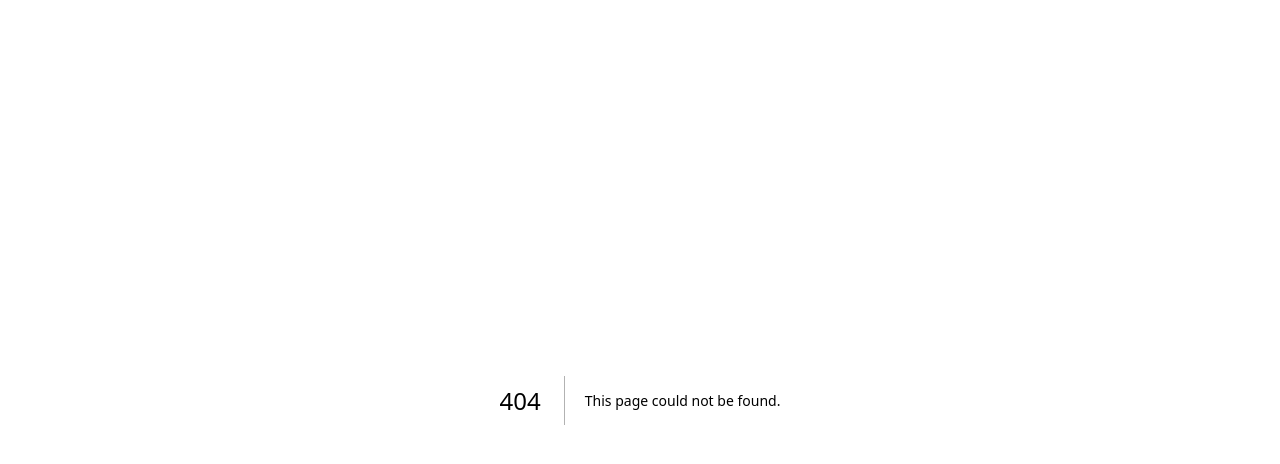
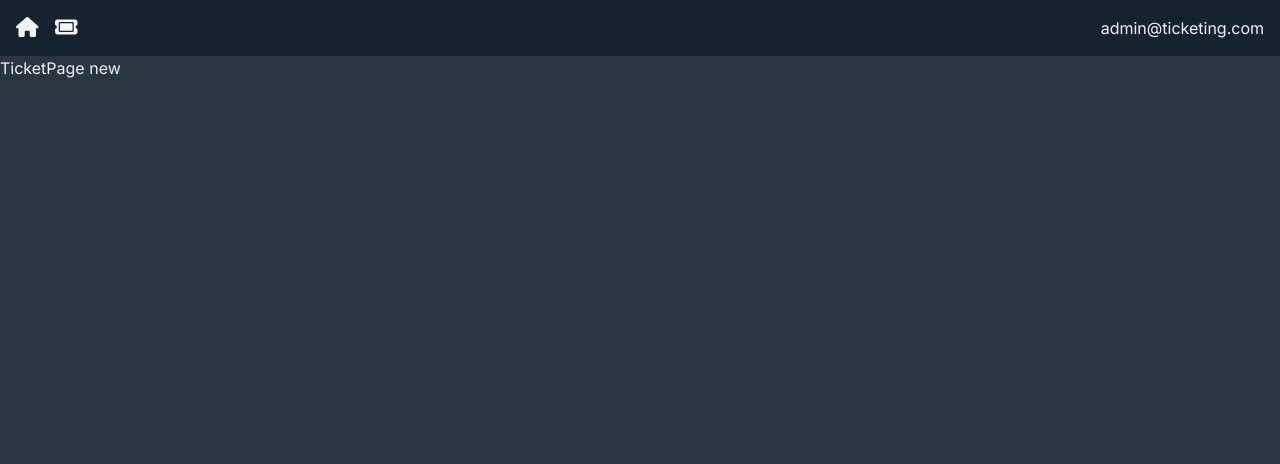
Before and after one commit to prashastikarlekar/CodeGuardian-Ticketing-App, a Next.js app: page /TicketPage/new in a window 1280 px wide. Before the commit this address had no page. Shown: the top 464 px of the page. Built offline with nearby package versions, Linux system fonts and the light colour scheme.

Commit message:
Tailwind classes setup, basic components for structure created.

```diff
--- /dev/null
+++ b/app/(components)/DeleteBlock.jsx
@@ -0,0 +1,15 @@
+/** @format */
+
+import { faX } from "@fortawesome/free-solid-svg-icons";
+import { FontAwesomeIcon } from "@fortawesome/react-fontawesome";
+
+const DeleteBlock = () => {
+	return (
+		<FontAwesomeIcon
+			icon={faX}
+			className='text-red-400 hover:cursor-pointer hover:text-red-200'
+		/>
+	);
+};
+
+export default DeleteBlock;
--- /dev/null
+++ b/app/(components)/Nav.jsx
@@ -0,0 +1,25 @@
+/** @format */
+
+import { faHome, faTicket } from "@fortawesome/free-solid-svg-icons";
+import { FontAwesomeIcon } from "@fortawesome/react-fontawesome";
+import Link from "next/link";
+
+const Nav = () => {
+	return (
+		<nav className='flex justify-between bg-nav p-4'>
+			<div className='flex items-center space-x-4'>
+				<Link href='/'>
+					<FontAwesomeIcon icon={faHome} className='icon' />
+				</Link>
+				<Link href='/TicketPage/new'>
+					<FontAwesomeIcon icon={faTicket} className='icon' />
+				</Link>
+			</div>
+			<div>
+				<p className='text-default-text'> admin@ticketing.com</p>
+			</div>
+		</nav>
+	);
+};
+
+export default Nav;
--- /dev/null
+++ b/app/(components)/TicketCard.jsx
@@ -0,0 +1,13 @@
+/** @format */
+
+import DeleteBlock from "./DeleteBlock";
+
+const TicketCard = () => {
+	return (
+		<div>
+			<DeleteBlock />
+		</div>
+	);
+};
+
+export default TicketCard;
--- /dev/null
+++ b/app/TicketPage/[id]/page.jsx
@@ -0,0 +1,7 @@
+/** @format */
+
+const TicketPage = ({ params }) => {
+	return <div>TicketPage {params.id}</div>;
+};
+
+export default TicketPage;
--- a/app/globals.css
+++ b/app/globals.css
@@ -3,3 +3,12 @@
 @tailwind base;
 @tailwind components;
 @tailwind utilities;
+
+@layer components {
+	.icon {
+		@apply text-default-text text-xl;
+	}
+	.btn {
+		@apply hover:no-underline bg-blue-accent hover:bg-blue-accent-hover tracking-wider w-full text-center text-nav font-bold cursor-pointer uppercase px-4 py-2 rounded-md transition-colors block;
+	}
+}
--- a/app/layout.js
+++ b/app/layout.js
@@ -1,17 +1,32 @@
-import { Inter } from 'next/font/google'
-import './globals.css'
+/** @format */
 
-const inter = Inter({ subsets: ['latin'] })
+import { Inter } from "next/font/google";
+import "./globals.css";
+import Nav from "./(components)/Nav";
+
+import { config } from "@fortawesome/fontawesome-svg-core";
+import "@fortawesome/fontawesome-svg-core/styles.css";
+
+config.autoAddCss = false;
+
+const inter = Inter({ subsets: ["latin"] });
 
 export const metadata = {
-  title: 'Create Next App',
-  description: 'Generated by create next app',
-}
+	title: "Ticketing App",
+	description: "Generated by Prashasti Karlekar",
+};
 
 export default function RootLayout({ children }) {
-  return (
-    <html lang="en">
-      <body className={inter.className}>{children}</body>
-    </html>
-  )
+	return (
+		<html lang='en'>
+			<body className={inter.className}>
+				<div className='flex flex-col h-screen max-h-screen '>
+					<Nav />
+					<div className='flex-grow overflow-y-auto bg-page text-default-text'>
+						{children}
+					</div>
+				</div>
+			</body>
+		</html>
+	);
 }
--- a/app/page.js
+++ /dev/null
@@ -1,113 +0,0 @@
-import Image from 'next/image'
-
-export default function Home() {
-  return (
-    <main className="flex min-h-screen flex-col items-center justify-between p-24">
-      <div className="z-10 max-w-5xl w-full items-center justify-between font-mono text-sm lg:flex">
-        <p className="fixed left-0 top-0 flex w-full justify-center border-b border-gray-300 bg-gradient-to-b from-zinc-200 pb-6 pt-8 backdrop-blur-2xl dark:border-neutral-800 dark:bg-zinc-800/30 dark:from-inherit lg:static lg:w-auto  lg:rounded-xl lg:border lg:bg-gray-200 lg:p-4 lg:dark:bg-zinc-800/30">
-          Get started by editing&nbsp;
-          <code className="font-mono font-bold">app/page.js</code>
-        </p>
-        <div className="fixed bottom-0 left-0 flex h-48 w-full items-end justify-center bg-gradient-to-t from-white via-white dark:from-black dark:via-black lg:static lg:h-auto lg:w-auto lg:bg-none">
-          <a
-            className="pointer-events-none flex place-items-center gap-2 p-8 lg:pointer-events-auto lg:p-0"
-            href="https://vercel.com?utm_source=create-next-app&utm_medium=appdir-template&utm_campaign=create-next-app"
-            target="_blank"
-            rel="noopener noreferrer"
-          >
-            By{' '}
-            <Image
-              src="/vercel.svg"
-              alt="Vercel Logo"
-              className="dark:invert"
-              width={100}
-              height={24}
-              priority
-            />
-          </a>
-        </div>
-      </div>
-
-      <div className="relative flex place-items-center before:absolute before:h-[300px] before:w-[480px] before:-translate-x-1/2 before:rounded-full before:bg-gradient-radial before:from-white before:to-transparent before:blur-2xl before:content-[''] after:absolute after:-z-20 after:h-[180px] after:w-[240px] after:translate-x-1/3 after:bg-gradient-conic after:from-sky-200 after:via-blue-200 after:blur-2xl after:content-[''] before:dark:bg-gradient-to-br before:dark:from-transparent before:dark:to-blue-700 before:dark:opacity-10 after:dark:from-sky-900 after:dark:via-[#0141ff] after:dark:opacity-40 before:lg:h-[360px] z-[-1]">
-        <Image
-          className="relative dark:drop-shadow-[0_0_0.3rem_#ffffff70] dark:invert"
-          src="/next.svg"
-          alt="Next.js Logo"
-          width={180}
-          height={37}
-          priority
-        />
-      </div>
-
-      <div className="mb-32 grid text-center lg:max-w-5xl lg:w-full lg:mb-0 lg:grid-cols-4 lg:text-left">
-        <a
-          href="https://nextjs.org/docs?utm_source=create-next-app&utm_medium=appdir-template&utm_campaign=create-next-app"
-          className="group rounded-lg border border-transparent px-5 py-4 transition-colors hover:border-gray-300 hover:bg-gray-100 hover:dark:border-neutral-700 hover:dark:bg-neutral-800/30"
-          target="_blank"
-          rel="noopener noreferrer"
-        >
-          <h2 className={`mb-3 text-2xl font-semibold`}>
-            Docs{' '}
-            <span className="inline-block transition-transform group-hover:translate-x-1 motion-reduce:transform-none">
-              -&gt;
-            </span>
-          </h2>
-          <p className={`m-0 max-w-[30ch] text-sm opacity-50`}>
-            Find in-depth information about Next.js features and API.
-          </p>
-        </a>
-
-        <a
-          href="https://nextjs.org/learn?utm_source=create-next-app&utm_medium=appdir-template-tw&utm_campaign=create-next-app"
-          className="group rounded-lg border border-transparent px-5 py-4 transition-colors hover:border-gray-300 hover:bg-gray-100 hover:dark:border-neutral-700 hover:dark:bg-neutral-800 hover:dark:bg-opacity-30"
-          target="_blank"
-          rel="noopener noreferrer"
-        >
-          <h2 className={`mb-3 text-2xl font-semibold`}>
-            Learn{' '}
-            <span className="inline-block transition-transform group-hover:translate-x-1 motion-reduce:transform-none">
-              -&gt;
-            </span>
-          </h2>
-          <p className={`m-0 max-w-[30ch] text-sm opacity-50`}>
-            Learn about Next.js in an interactive course with&nbsp;quizzes!
-          </p>
-        </a>
-
-        <a
-          href="https://vercel.com/templates?framework=next.js&utm_source=create-next-app&utm_medium=appdir-template&utm_campaign=create-next-app"
-          className="group rounded-lg border border-transparent px-5 py-4 transition-colors hover:border-gray-300 hover:bg-gray-100 hover:dark:border-neutral-700 hover:dark:bg-neutral-800/30"
-          target="_blank"
-          rel="noopener noreferrer"
-        >
-          <h2 className={`mb-3 text-2xl font-semibold`}>
-            Templates{' '}
-            <span className="inline-block transition-transform group-hover:translate-x-1 motion-reduce:transform-none">
-              -&gt;
-            </span>
-          </h2>
-          <p className={`m-0 max-w-[30ch] text-sm opacity-50`}>
-            Explore starter templates for Next.js.
-          </p>
-        </a>
-
-        <a
-          href="https://vercel.com/new?utm_source=create-next-app&utm_medium=appdir-template&utm_campaign=create-next-app"
-          className="group rounded-lg border border-transparent px-5 py-4 transition-colors hover:border-gray-300 hover:bg-gray-100 hover:dark:border-neutral-700 hover:dark:bg-neutral-800/30"
-          target="_blank"
-          rel="noopener noreferrer"
-        >
-          <h2 className={`mb-3 text-2xl font-semibold`}>
-            Deploy{' '}
-            <span className="inline-block transition-transform group-hover:translate-x-1 motion-reduce:transform-none">
-              -&gt;
-            </span>
-          </h2>
-          <p className={`m-0 max-w-[30ch] text-sm opacity-50`}>
-            Instantly deploy your Next.js site to a shareable URL with Vercel.
-          </p>
-        </a>
-      </div>
-    </main>
-  )
-}
--- /dev/null
+++ b/app/page.jsx
@@ -0,0 +1,13 @@
+/** @format */
+
+import TicketCard from "./(components)/TicketCard";
+
+const Dashboard = () => {
+	return (
+		<div>
+			<TicketCard />
+		</div>
+	);
+};
+
+export default Dashboard;
--- a/tailwind.config.js
+++ b/tailwind.config.js
@@ -1,18 +1,31 @@
-/** @type {import('tailwindcss').Config} */
+/**
+ * @format
+ * @type {import('tailwindcss').Config}
+ */
+
 module.exports = {
 	content: [
-    './pages/**/*.{js,ts,jsx,tsx,mdx}',
-    './components/**/*.{js,ts,jsx,tsx,mdx}',
-    './app/**/*.{js,ts,jsx,tsx,mdx}',
+		"./pages/**/*.{js,ts,jsx,tsx,mdx}",
+		"./components/**/*.{js,ts,jsx,tsx,mdx}",
+		"./app/**/*.{js,ts,jsx,tsx,mdx}",
 	],
 	theme: {
 		extend: {
 			backgroundImage: {
-        'gradient-radial': 'radial-gradient(var(--tw-gradient-stops))',
-        'gradient-conic':
-          'conic-gradient(from 180deg at 50% 50%, var(--tw-gradient-stops))',
+				"gradient-radial": "radial-gradient(var(--tw-gradient-stops))",
+				"gradient-conic":
+					"conic-gradient(from 180deg at 50% 50%, var(--tw-gradient-stops))",
+			},
+			colors: {
+				nav: "#18222f",
+				page: "#2b3441",
+				card: "#47566a",
+				"card-hover": "#4f5e74",
+				"default-text": "#f1f3f5",
+				"blue-accent": "#0084d4",
+				"blue-accent-hover": "#009fff",
 			},
 		},
 	},
 	plugins: [],
-}
+};
```
Also changed, not shown: package.json (+7 -5 lines), 2 other files (tests, documents, lock files or other folders). Lines whose indentation alone changed are shown as unchanged.
